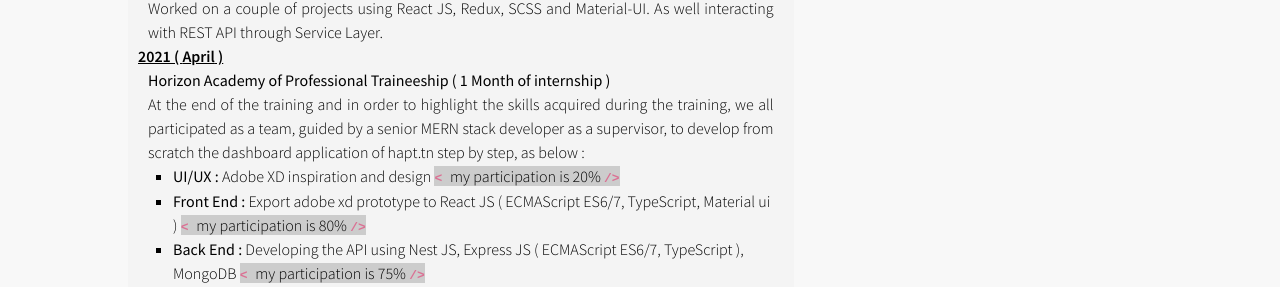
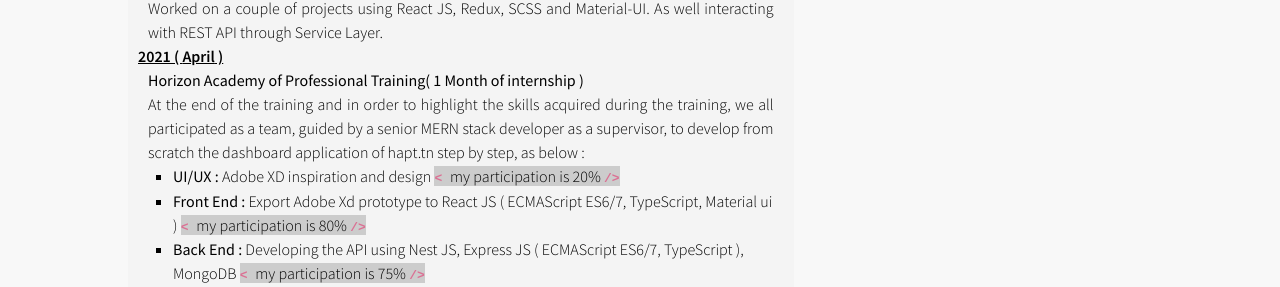
Before and after one commit to Khoubaib95/react-portfolio, a React (Create React App) app: page / in a window 1280 px wide. Shown: the part 1778-2065 px from the top of the page. Built offline with nearby package versions, Linux system fonts and the light colour scheme.

Commit message:
test issues fix

```diff
--- a/src/app.translation/lang/de.json
+++ b/src/app.translation/lang/de.json
@@ -18,7 +18,7 @@
   "home.education": "Bildung",
   "home.education.bac": "Experimental Scientific Baccalaureate.",
   "home.education.bachelor": "Bachelor's degree in Computer Network ",
-  "home.education.master": "Research Master in Distributed Computing",
+  "home.education.master": "Research Master in Distributed Computing ( interrupted )",
   "home.pro.dev": "Berufliche Entwicklung",
   "google.ux.cert": "Grow with Google UX Design Zertifikat (in Bearbeitung)",
   "hapt.cert": "MERN-Full-Stack-Ausbildungszertifikat bei ",
@@ -28,7 +28,7 @@
   "Junior.developer.task": "Arbeitete an einigen Projekten mit React JS, Redux, SCSS und Material-UI. Sowie Interaktion mit REST API über Service Layer.",
   "home.experience.training": "am ende der schulung und um die während der schulung erworbenen fähigkeiten hervorzuheben, haben wir alle als team, angeleitet von einem Senior Entwickler als Supervisor, die Dashboard-Anwendung von hapt.tn Schritt für Schritt von Grund auf neu entwickelt, wie unter:",
   "home.experience.training.ui/ux": "Adobe XD Inspiration und Design",
-  "home.experience.training.front": "Exportieren Sie den Adobe xd-Prototyp nach React JS ",
+  "home.experience.training.front": "Exportieren Sie den Adobe Xd-Prototyp nach React JS ",
   "home.experience.training.back": "Entwicklung der API mit ",
   "myparticipation": "meine Teilnahme ist",
   "home.skills": "Kompetenzen",
--- a/src/app.translation/lang/en.json
+++ b/src/app.translation/lang/en.json
@@ -28,7 +28,7 @@
   "Junior.developer.task": "Worked on a couple of projects using React JS, Redux, SCSS and Material-UI. As well interacting with REST API through Service Layer.",
   "home.experience.training": "At the end of the training and in order to highlight the skills acquired during the training, we all participated as a team, guided by a senior MERN stack developer as a supervisor, to develop from scratch the dashboard application of hapt.tn step by step, as below",
   "home.experience.training.ui/ux": "Adobe XD inspiration and design",
-  "home.experience.training.front": "Export adobe xd prototype to React JS ",
+  "home.experience.training.front": "Export Adobe Xd prototype to React JS ",
   "home.experience.training.back": "Developing the API using ",
   "myparticipation": "my participation is",
   "home.skills": "Skills",
--- a/src/app.translation/lang/fr.json
+++ b/src/app.translation/lang/fr.json
@@ -18,7 +18,7 @@
   "home.education": "Éducation",
   "home.education.bac": "Baccalauréat en Science Expérimentale.",
   "home.education.bachelor": "Licence appliqué en réseaux informatique ",
-  "home.education.master": "Master de Recherche en Informatique Distribué",
+  "home.education.master": "Master de Recherche en Informatique Distribué ( interrompu )",
   "home.pro.dev": "Développement professionnel",
   "google.ux.cert": "certificat Grow with Google UX Design ( en cours )",
   "hapt.cert": "Certificat de formation MERN full stack à ",
@@ -28,7 +28,7 @@
   "Junior.developer.task": "Travaillé sur quelques projets utilisant React JS, Redux, SCSS et Material-UI. Ainsi que l'interaction avec REST API via la couche de service.",
   "home.experience.training": "À la fin de la formation et dans le but de mettre en valeur les compétences acquises lors de la formation, nous avons tous participé en équipe, guidés par un développeur senior MERN stack  en tant que superviseur, à développer de zéro l'application dashboard de hapt.tn pas à pas, comme au dessous",
   "home.experience.training.ui/ux": "Adobe XD inspiration et design",
-  "home.experience.training.front": "Exporter le prototype adobe xd vers React JS",
+  "home.experience.training.front": "Exporter le prototype Adobe Xd vers React JS",
   "home.experience.training.back": "Développer l'API en utilisant ",
   "myparticipation": "ma participation est",
   "home.skills": "Compétences",
--- a/src/components/homeMainContent/index.tsx
+++ b/src/components/homeMainContent/index.tsx
@@ -185,8 +185,7 @@ const MainContent = () => (
                 style={{ fontWeight: "bolder" }}
               >
                 <span>
-                  Horizon Academy of Professional{" "}
-                  <FormattedMessage id="traineeship" /> ( 1{" "}
+                  Horizon Academy of Professional Training( 1{" "}
                   <FormattedMessage id="month.internship" /> )
                 </span>
               </div>
```
